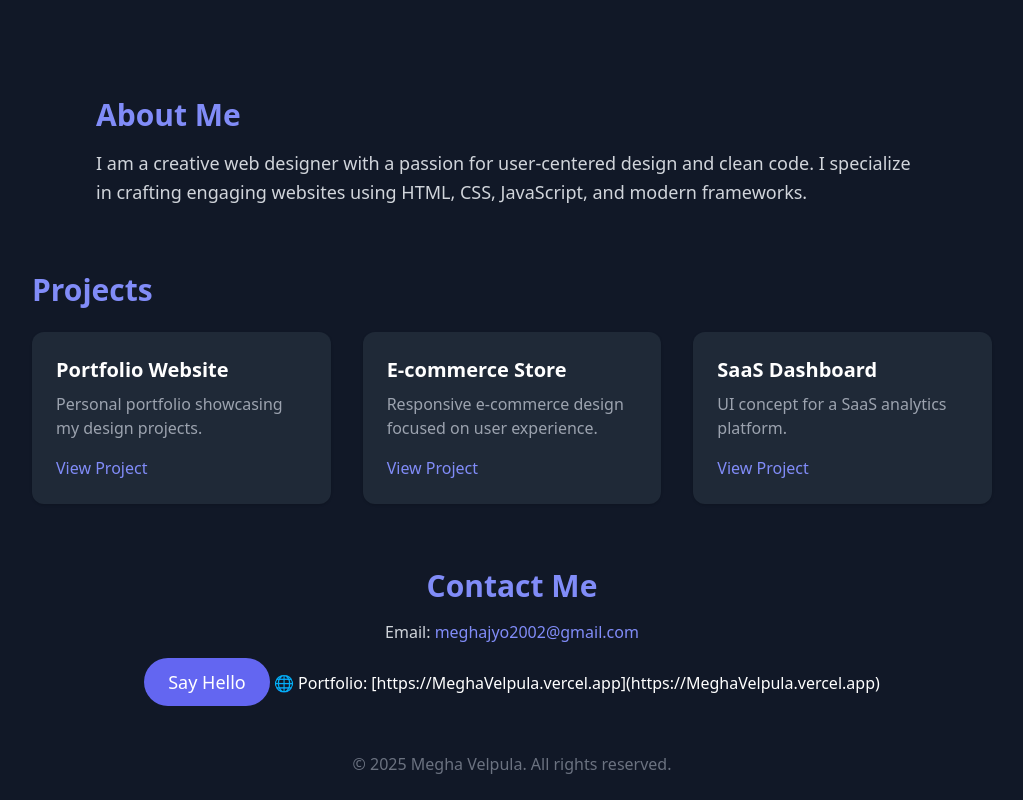
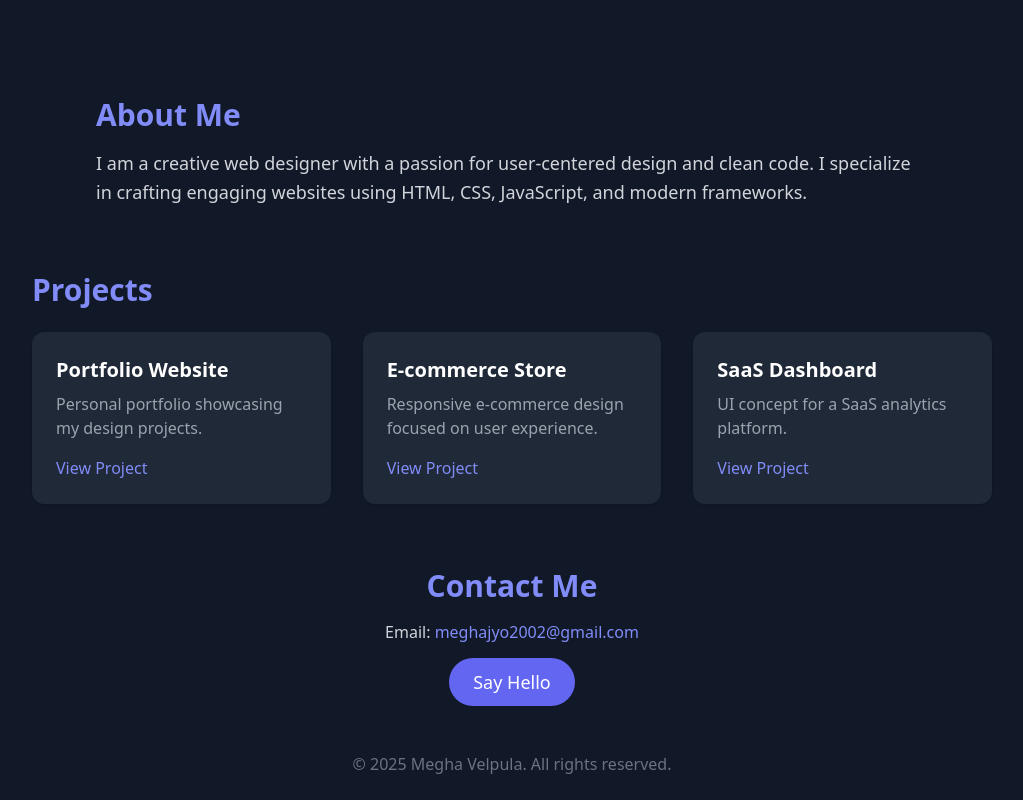
Before and after one commit to MeghaVelpula2002/My_Portfolio, a plain HTML site: page index.html in a window 1280 px wide. Shown: the part 815-1615 px from the top of the page, without its empty margins (128-1151 px from the left). Drawn offline with nearby package versions, Linux system fonts and the light colour scheme.

Commit message:
Update index.html

```diff
--- a/index.html
+++ b/index.html
@@ -60,7 +60,7 @@
         <h3 class="text-3xl font-bold mb-4 text-indigo-400">Contact Me</h3>
         <p class="text-gray-300 mb-6">Email: <a href="mailto:youremail@example.com" class="text-indigo-400 hover:underline">meghajyo2002@gmail.com</a></p>
         <a href="mailto:youremail@example.com" class="bg-indigo-500 hover:bg-indigo-600 px-6 py-3 rounded-full text-lg transition">Say Hello</a>
-        🌐 Portfolio: [https://MeghaVelpula.vercel.app](https://MeghaVelpula.vercel.app)
+
 
     </section>
 
```
